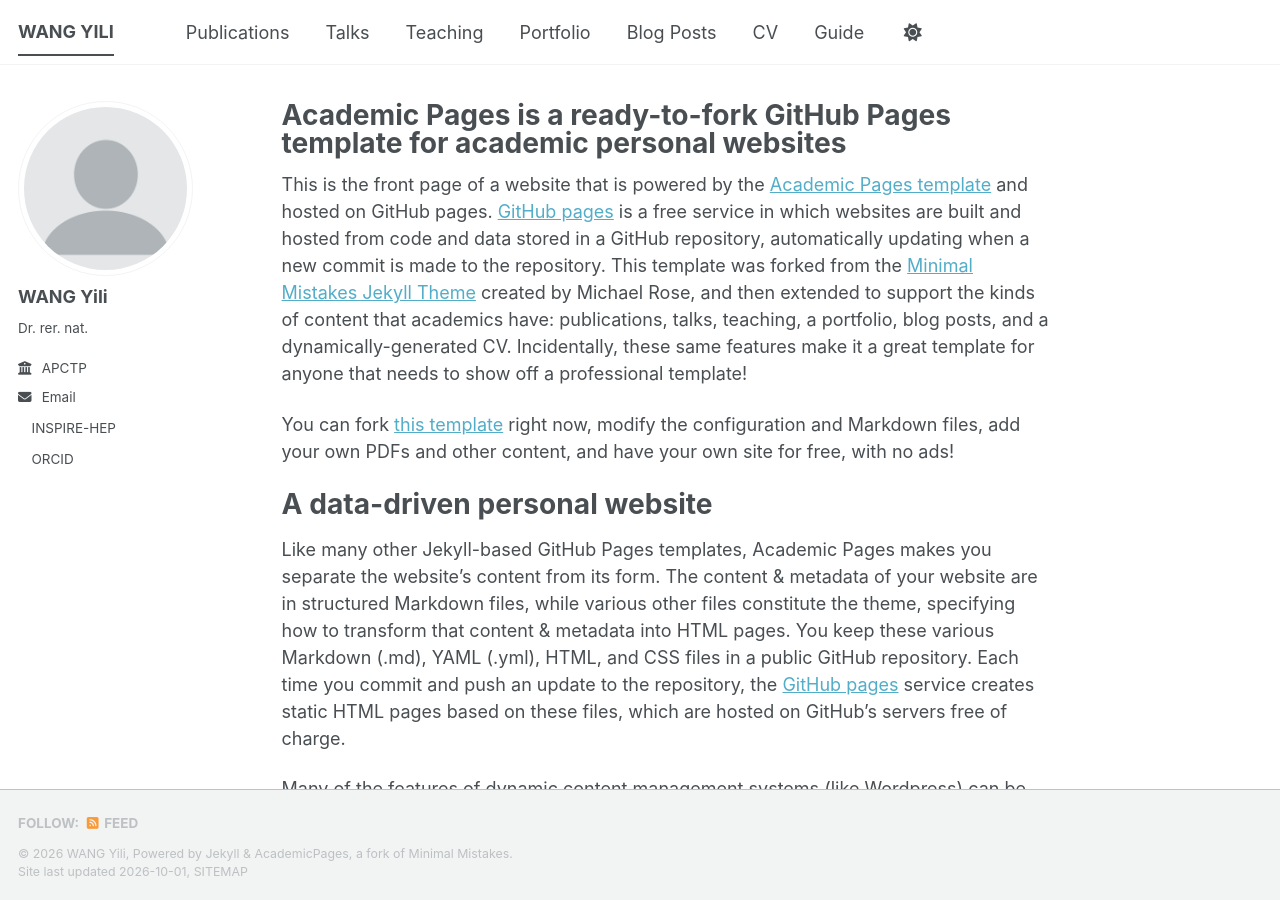
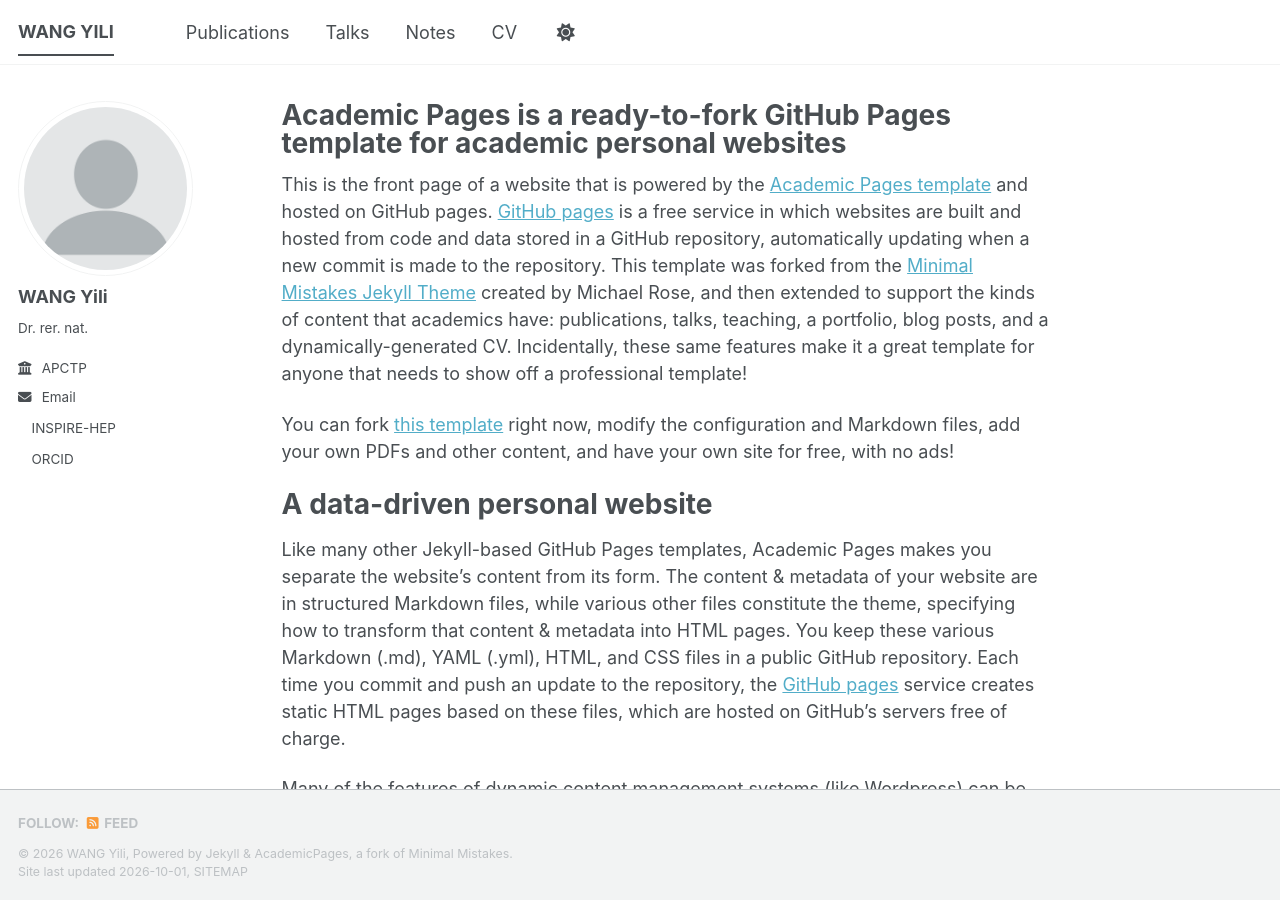
Before and after one commit to wang-yili/wang-yili.github.io, a Jekyll site: the page built from _pages/about.md, in a window 1280 px wide and 900 px high. Built offline with Jekyll 4.4.1, drawn with Linux system fonts in a browser that asks for light colours; a style sheet for code colours, icons or effects is not loaded.

Commit message:
Modify navigation entries in navigation.yml
Updated navigation items, replacing 'Teaching' with 'Notes' and commenting out 'Portfolio' and 'Blog Posts'.

```diff
--- a/_data/navigation.yml
+++ b/_data/navigation.yml
@@ -14,14 +14,14 @@ main:
   - title: "Talks"
     url: /talks/
 
-  - title: "Teaching"
+  - title: "Notes"
     url: /teaching/
 
-  - title: "Portfolio"
-    url: /portfolio/
+  #- title: "Portfolio"
+  #  url: /portfolio/
 
-  - title: "Blog Posts"
-    url: /year-archive/
+  #- title: "Blog Posts"
+ #   url: /year-archive/
 
   - title: "CV"
     url: /cv/
@@ -29,5 +29,5 @@ main:
   # - title: "CV"
   #   url: /cv-json/
 
-  - title: "Guide"
-    url: /markdown/
+ # - title: "Guide"
+ #   url: /markdown/
```
